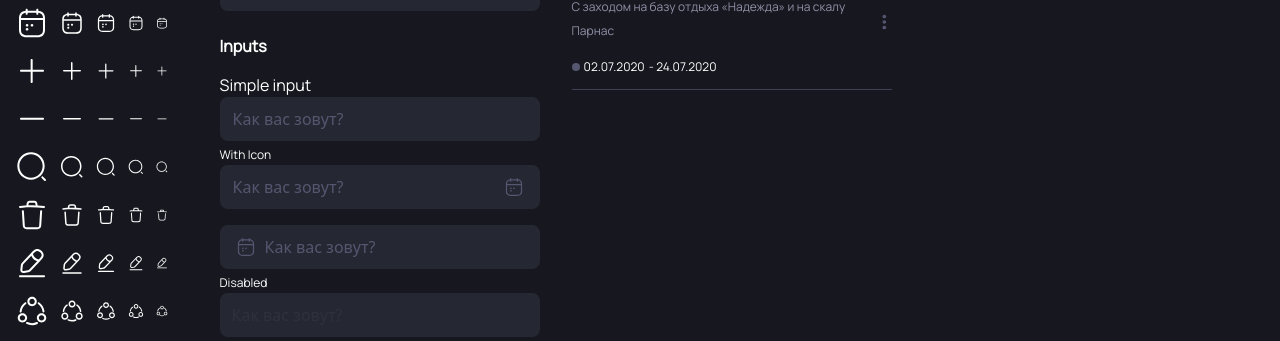
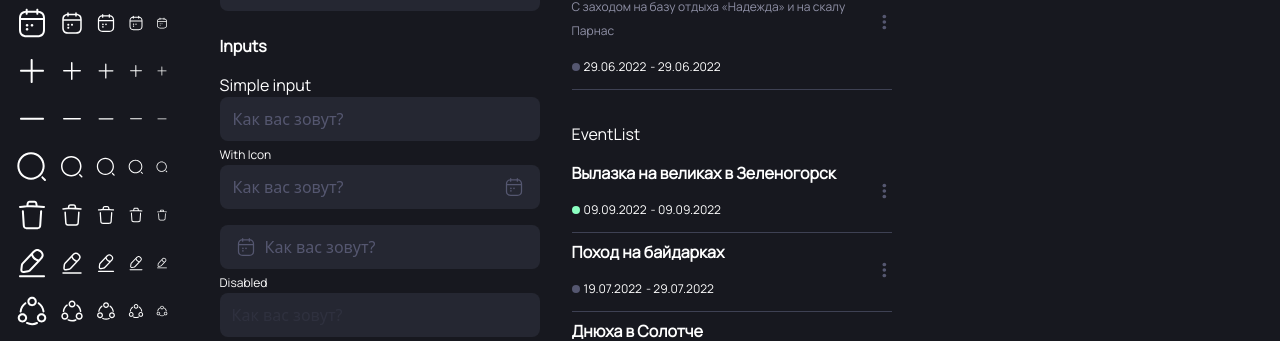
Before and after one commit to slimcandy/todorism, a React (Create React App) app: page /ui-kit in a window 1280 px wide. Shown: the part 503-844 px from the top of the page. Built offline with nearby package versions, Linux system fonts and the light colour scheme; no server answers.

Commit message:
add EventList component

```diff
--- /dev/null
+++ b/src/js/view/components/Events/Event.ts
@@ -0,0 +1,7 @@
+export interface Event {
+  tripUid: string;
+  title: string;
+  description?: string | undefined;
+  dateStart?: string | undefined;
+  dateEnd?: string | undefined;
+}
--- /dev/null
+++ b/src/js/view/components/Events/EventList.tsx
@@ -0,0 +1,27 @@
+import React from "react";
+import { Event } from "./Event";
+import { EventListItem } from "./EventListItem";
+
+type EventListProps = {
+  list: Array<Event>
+}
+
+export const EventList = (props: EventListProps) => {
+  const { list } = props;
+
+  const sortedListByDayDesc = list.sort((a, b) =>
+    new Date(b.dateStart || "").getTime() - new Date(a.dateStart || "").getTime());
+
+  return (
+    <div>
+      {sortedListByDayDesc.map((event) =>
+        <div className="mb-2">
+          <EventListItem tripUid={event.tripUid} key={event.tripUid}
+                         title={event.title}
+                         description={event.description}
+                         dateStart={event.dateStart}
+                         dateEnd={event.dateEnd} />
+        </div>)}
+    </div>
+  );
+};
--- a/src/js/view/components/Events/EventListItem.tsx
+++ b/src/js/view/components/Events/EventListItem.tsx
@@ -2,16 +2,9 @@ import React from "react";
 import { Indicator, TextBodySmall, TitleH3 } from "../../elements";
 import { KebabIcon } from "../../icons";
 import { dateToStringDDMMYYYY, isDateExpired } from "../../../utils";
+import { Event } from "./Event";
 
-export interface EventListItemProps {
-  tripUid: string;
-  title: string;
-  description?: string | undefined;
-  dateStart?: Date | undefined;
-  dateEnd?: Date | undefined;
-}
-
-export const EventListItem = (props: EventListItemProps) => {
+export const EventListItem = (props: Event) => {
   const { tripUid, title, description, dateStart, dateEnd } = props;
   let start;
   let end;
@@ -39,7 +32,7 @@ export const EventListItem = (props: EventListItemProps) => {
 
         {start && (
           <div>
-            <Indicator isActive={dateStart ? isDateExpired(dateStart) : true} />
+            <Indicator isActive={dateStart ? isDateExpired(new Date(dateStart)) : true} />
             <TextBodySmall className="ml-1">{start || ""}</TextBodySmall>
             {end && (
               <TextBodySmall className="ml-1">{`- ${end || ""}`}</TextBodySmall>
--- a/src/js/view/components/UIKitPage/UIKitPage.tsx
+++ b/src/js/view/components/UIKitPage/UIKitPage.tsx
@@ -36,7 +36,7 @@ import { TagMe } from "../../elements/TagMe";
 import SearchBar from "../SearchBar/SearchBar";
 import { ThemeToggler } from "../ThemeToggler/ThemeToggler";
 import { EventListItem } from "../Events/EventListItem";
-// import { EventListItem } from "../Events/EventListItem";
+import { EventList } from "../Events/EventList";
 
 export function UIKitPage() {
   const { t } = useTranslation();
@@ -264,8 +264,43 @@ export function UIKitPage() {
           <div className="mt-6">
             <EventListItem tripUid="123456789" title="Поход на Ястребиное"
                            description="С заходом на базу отдыха «Надежда» и на скалу Парнас"
-                           dateStart={new Date(2020, 6, 2, 0, 0, 0)}
-                           dateEnd={new Date(2020, 6, 24, 0, 0, 0)}/>
+                           dateStart="2022-06-29T16:56:27.761Z"
+                           dateEnd="2022-06-29T16:56:27.761Z"/>
+          </div>
+          <div>
+            <div className="mb-4 mt-8">
+              <TextBodyLarge>EventList</TextBodyLarge>
+            </div>
+            <EventList list={[
+              {
+                tripUid: "3fa85f64-5717-4562-b3fc-2c963f66afa6",
+                title: "Днюха в Солотче",
+                description: "string",
+                dateStart: "2022-06-29T16:56:27.761Z",
+                dateEnd: "2022-06-29T16:56:27.761Z"
+              },
+              {
+                tripUid: "3fa85f64-5717-4562-b3fc-2c963f66afa3",
+                title: "Поход на байдарках",
+                description: "",
+                dateStart: "2022-07-19T16:56:27.761Z",
+                dateEnd: "2022-07-29T16:56:27.761Z"
+              },
+              {
+                tripUid: "3fa85f64-5717-4562-b3fc-2c963f66afa5",
+                title: "Карелия",
+                description: "",
+                dateStart: "",
+                dateEnd: ""
+              },
+              {
+                tripUid: "3fa85f64-5717-4562-b3fc-2c963f66afa5",
+                title: "Вылазка на великах в Зеленогорск",
+                description: "",
+                dateStart: "2022-09-09T16:56:27.761Z",
+                dateEnd: "2022-09-09T16:56:27.761Z"
+              }
+            ]}/>
           </div>
         </div>
       </div>
```
